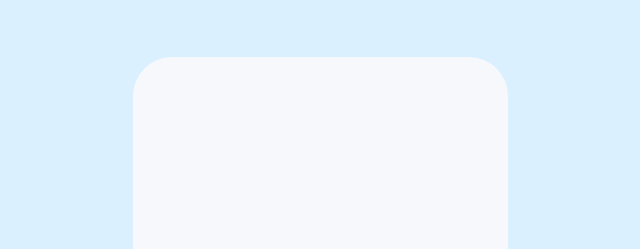
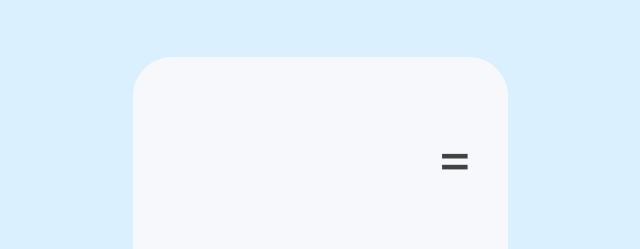
Before and after one commit to yasinkarax/Calculator, a website: page index.html in a window 1280 px wide. Shown: the top 249 px of the page, 320-960 px from the left. Drawn offline with Linux system fonts and the light colour scheme.

Commit message:
the = sign added to 'result' section

```diff
--- a/index.html
+++ b/index.html
@@ -12,7 +12,7 @@
     <div class="container">
         <div id="screen">
             <div id="math"></div>
-            <div id="result"></div>
+            <div id="result"><div id="equal">= </div></div>
         </div>
         <div class="buttons">
             <button class="clear operator"  id="clear">C</button>
```
